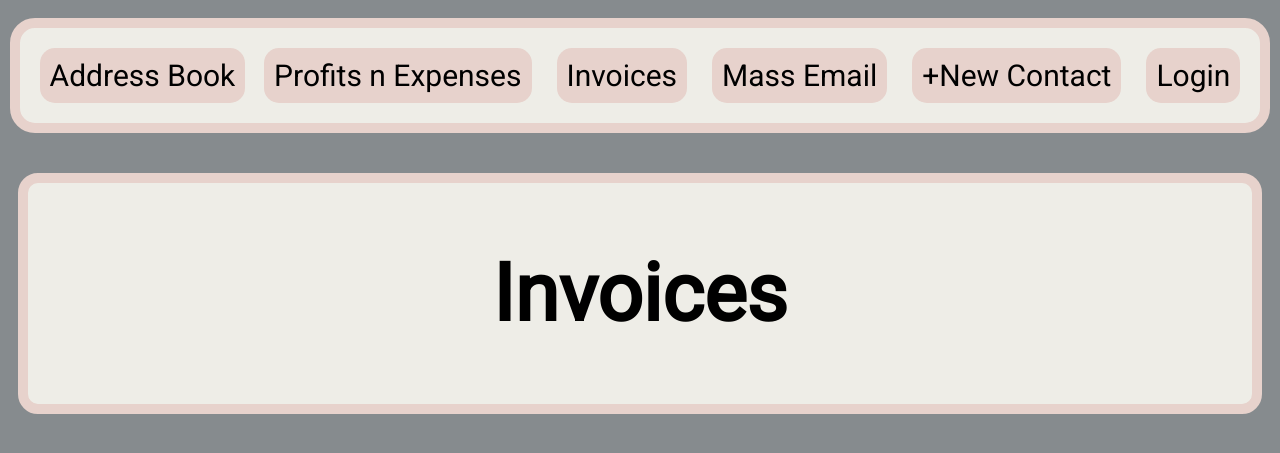
After one commit to jessebrusa/gig-book, a Flask app: page /profit-expenses in a window 1280 px wide. The commit adds this page. Shown: the top 453 px of the page. Run offline with Flask 3, Linux system fonts and the light colour scheme; some libraries are stand-ins or nearby versions.

Commit message:
flask function, html page, and header built for profits and expenses

```diff
--- a/main.py
+++ b/main.py
@@ -194,6 +194,38 @@ class InvoiceTable(db.Model):
     data_base_id = db.Column(db.Integer, db.ForeignKey('database.id'))
 
 
+class PerformanceTitle(db.Model):
+    __tablename__ = 'performance_title'
+    id = db.Column(db.Integer, primary_key=True)
+    title = db.Column(db.String(250), nullable=False)
+
+
+class SubscriptionTable(db.Model):
+    __tablename__ = 'subscription_table'
+    id = db.Column(db.Integer, primary_key=True)
+    service = db.Column(db.String(250))
+    date = db.Column(db.String(250))
+    price = db.Column(db.Float)
+    rate = db.Column(db.Integer)
+    charged_date = db.Column(db.String(250))
+
+
+class ExpenseTable(db.Model):
+    __tablename__ = 'expense_table'
+    id = db.Column(db.Integer, primary_key=True)
+    name = db.Column(db.String(250))
+    price = db.Column(db.Float)
+    date = db.Column(db.String(250))
+
+
+class ProfitTable(db.Model):
+    __tablename__ = 'profit_table'
+    id = db.Column(db.String(250), primary_key=True)
+    name = db.Column(db.String(250))
+    price = db.Column(db.Float)
+    date = db.Column(db.String(250))
+
+
 class User(UserMixin, db.Model):
     __tablename__ = 'users'
     id = db.Column(db.Integer, primary_key=True)
@@ -201,12 +233,6 @@ class User(UserMixin, db.Model):
     l_name = db.Column(db.String(250), nullable=False)
     email = db.Column(db.String(250), nullable=False)
     password = db.Column(db.String(250), nullable=False)
-
-
-class PerformanceTitle(db.Model):
-    __tablename__ = 'performance_title'
-    id = db.Column(db.Integer, primary_key=True)
-    title = db.Column(db.String(250), nullable=False)
 
 
 with app.app_context():
@@ -1568,6 +1594,12 @@ def invoice_list():
                            current_total=current_total)
 
 
+@app.route('/profit-expenses', methods=['GET', 'POST'])
+# @logged_in_only
+def profit_expenses():
+    return render_template('profit-expenses.html')
+
+
 @app.route('/logout')
 def logout():
     logout_user()
--- a/templates/header.html
+++ b/templates/header.html
@@ -15,6 +15,9 @@
                 </div>
             </div>
             <div class="rightNavItems">
+                <div>
+                    <a href="{{ url_for('profit_expenses') }}">Profits n Expenses</a>
+                </div>
                 <div>
                     <a href="{{ url_for('invoice_list') }}">Invoices</a>
                 </div>
--- a/templates/invoice.html
+++ b/templates/invoice.html
@@ -17,6 +17,9 @@
                 </div>
             </div>
             <div class="rightNavItems">
+                <div>
+                    <a href="{{ url_for('profit_expenses') }}">Profits n Expenses</a>
+                </div>
                 <div>
                     <a href="{{ url_for('invoice_list') }}">Invoices</a>
                 </div>
--- /dev/null
+++ b/templates/profit-expenses.html
@@ -0,0 +1,9 @@
+{% include 'header.html' %}
+
+<body>
+    <div class="libraryItemsContainer tableItemsBtn">
+        <div class="formContainerColumn tableContainer">
+            <h1>Invoices</h1>
+        </div>
+    </div>
+</body>
```
Also changed, not shown: instance/digital-contact.db.
